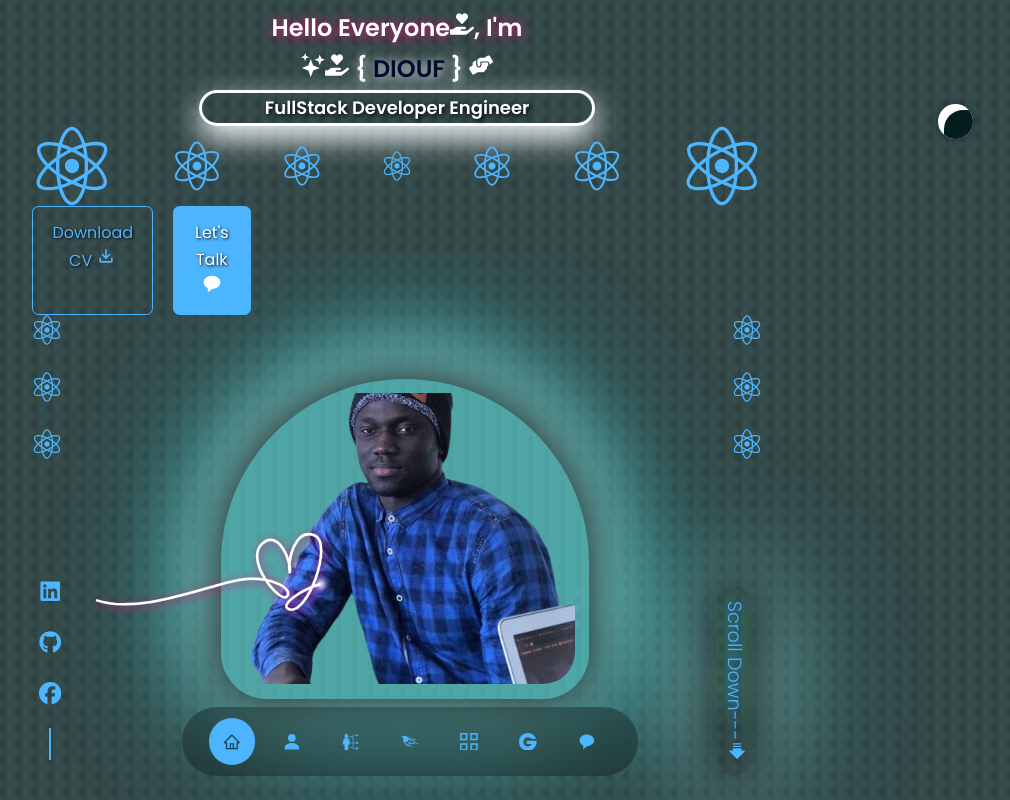
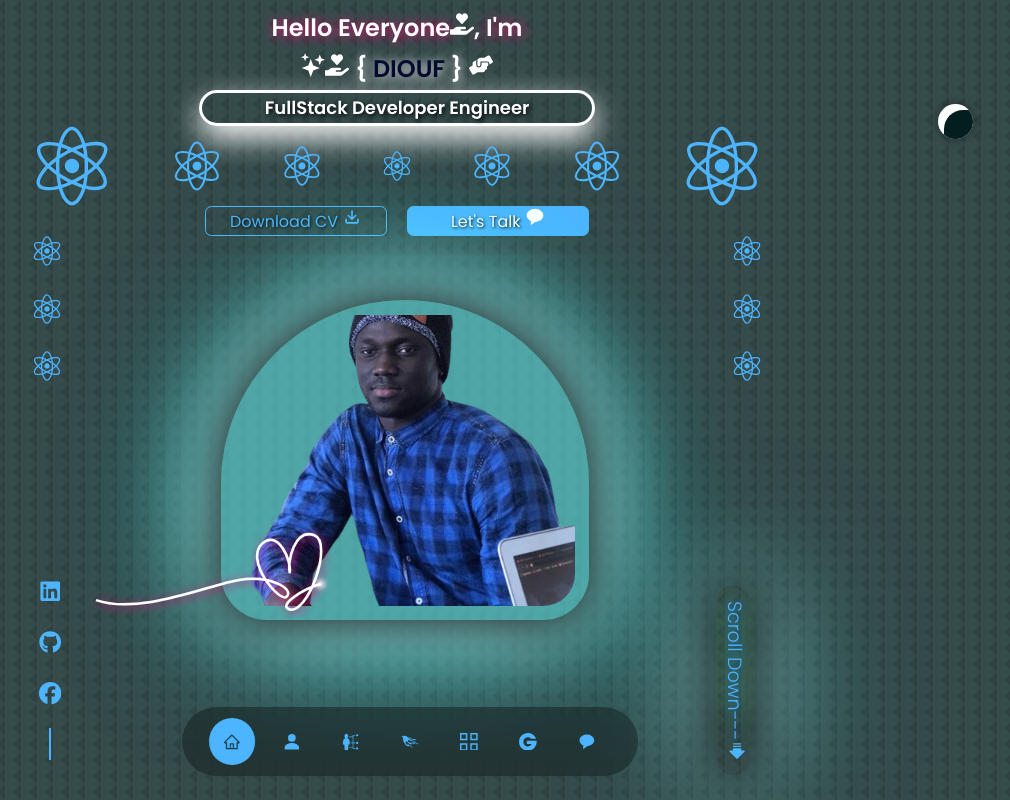
Before and after one commit to Mouhamed1003/keenprogrammer.com, a React (Create React App) app: page / in a window 1280 px wide. Shown: the top 800 px of the page, without its empty margins (243-1253 px from the left). Built offline with nearby package versions, Linux system fonts and the light colour scheme.

Commit message:
Update header.css

```diff
--- a/src/components/header/header.css
+++ b/src/components/header/header.css
@@ -32,11 +32,15 @@ header {
 }
 /*@ ============== CTA (Curriculum Vitae )================ */
 .cta {
-    width: 30%;
     margin-top: 0rem;
     display: flex;
     gap: 1.2rem;
     justify-content: center;
+}
+.cta a {
+    width: 25%;
+    padding: 0;
+    margin: 0;
 }
 .icon-load {
     font-size: 20px;
```
